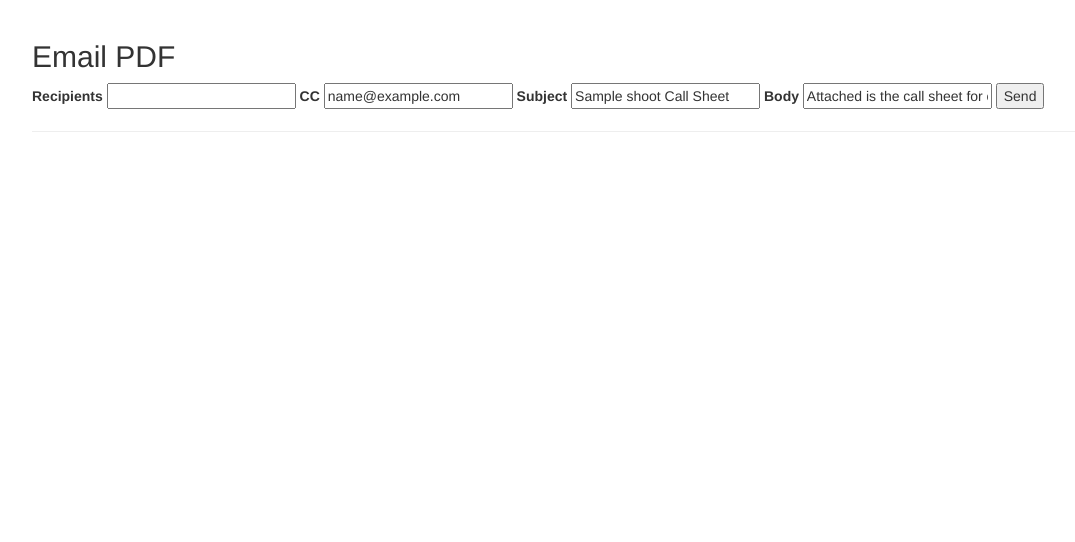
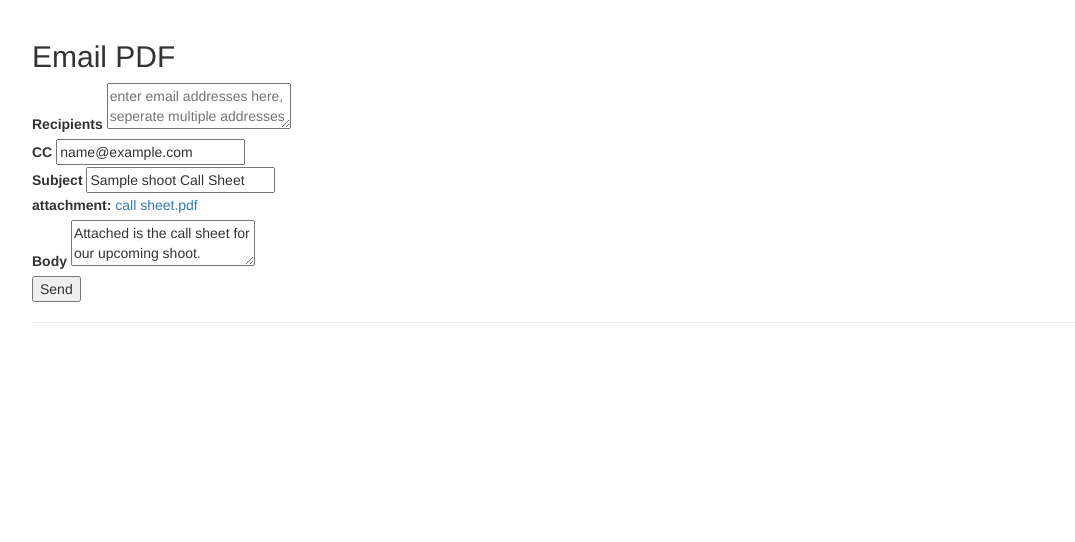
Before and after one commit to dbish/MyCallTime, a Flask app: page /emailpdf/1 in a window 1280 px wide. Shown: the top 542 px of the page, without its empty margins (38-1113 px from the left). Run offline with Flask 2, Linux system fonts and the light colour scheme; the visitor is signed in with stand-in values (Sample User, id 1); tables that the repository leaves empty hold one stand-in row (values such as "Sample post"); parts of the project's set-up code (start-up, migrations or seed data) failed here and were passed over; some libraries are stand-ins or nearby versions.

Commit message:
email sending flow now saves info before sending or previewing pdf, allows for a preview on the email sending page, and redirects to the dashboard with success message when complete.

```diff
--- a/MyCallTime/MyCallTime/forms.py
+++ b/MyCallTime/MyCallTime/forms.py
@@ -220,10 +220,10 @@ class SignInForm(Form):
             return False
 
 class EmailForm(Form):
-    recipient = TextField("Recipients",  [validators.Required("Please enter an email address."), validators.Email("Please enter a valid email address.")])
+    recipient = TextAreaField("Recipients",  [validators.Required("Please enter an email address."), validators.Email("Please enter a valid email address.")])
     cc = TextField("CC",  [validators.Email("Please enter a valid email address.")])
     subject = TextField("Subject", [validators.Required("Please enter a subject.")])
-    message = TextField("Body")
+    message = TextAreaField("Body")
     submit = SubmitField("Send")
 
 class ContactForm(Form):
--- a/MyCallTime/MyCallTime/static/content/site.css
+++ b/MyCallTime/MyCallTime/static/content/site.css
@@ -237,3 +237,17 @@ p.form-title
     width:100%;
 
 }
+
+
+
+.button{
+    width:150px;
+    display:block;
+    -moz-appearance:button;
+    -webkit-appearance:button;
+    cursor:pointer;
+}
+
+.hideButton{
+    display:none;
+}
--- a/MyCallTime/MyCallTime/templates/sendemail.html
+++ b/MyCallTime/MyCallTime/templates/sendemail.html
@@ -20,19 +20,29 @@
 
 <form action="{{ url_for('emailPDF', shoot_id=id) }}" method=post>
     {{ form.hidden_tag() }}
+    <div>
+        {{ form.recipient.label }}
+        {{ form.recipient(placeholder="enter email addresses here, seperate multiple addresses by commas") }}
 
-    {{ form.recipient.label }}
-    {{ form.recipient }}
-
+    </div>
+    <div>
         {{ form.cc.label }}
         {{ form.cc }}
-
+    </div>
+    <div>
         {{ form.subject.label }}
         {{ form.subject }}
-
+    </div>
+    <div>
+        <label>attachment:</label>
+        <a href="{{url_for('createPDF', shoot_id=id)}}" target="_blank">call sheet.pdf</a>
+    </div>
+    <div>
         {{ form.message.label }}
         {{ form.message }}
-
+    </div>
+    <div>
         {{ form.submit }}
+    </div>
 </form>
 {% endblock %}
--- a/MyCallTime/MyCallTime/views.py
+++ b/MyCallTime/MyCallTime/views.py
@@ -48,7 +48,7 @@ def home():
         title='Home Page',
         year=datetime.now().year,
         shoots=allShoots,
-        today=datetime.now(timezone('UTC')).strftime('%Y-%m-%d')
+        today=datetime.now(timezone('EST')).strftime('%Y-%m-%d')
     )
 
 
@@ -99,7 +99,7 @@ def viewShoot(shoot_id):
         for assistant in shoot.wardrobe.assistants:
             if assistant.archived == 1:
                 shoot.wardrobe.assistants.remove(assistant)
-        nowUTC = datetime.now(timezone('UTC'))
+        nowUTC = datetime.now(timezone('EST'))
 
         shoot.last_updated = nowUTC
 
@@ -108,12 +108,18 @@ def viewShoot(shoot_id):
             filename = file.filename
             file.save(os.path.join(app.config['UPLOAD_FOLDER'], str(shoot_id)))
 
+        db.session.commit()
 
-        db.session.commit()
+        if request.form['viewPDF']=="true":
+            return redirect(url_for('createPDF', shoot_id=shoot_id))
+
+        if request.form['emailPDF']=="true":
+            return redirect(url_for('emailPDF', shoot_id=shoot_id))
+
         flash('call sheet saved', 'success')
         return redirect(url_for('viewShoot', shoot_id=shoot_id))
 
-    time = datetime.now(timezone('UTC'))
+    time = datetime.now(timezone('EST'))
     if os.path.isfile(os.path.join(app.config['UPLOAD_FOLDER'], str(shoot_id))):
         hasImage = True
     else:
@@ -170,9 +176,20 @@ def newShoot():
             for talent in newShoot.talent:
                 if talent.archived == 1:
                     talent.shoot_id = None
+
+            nowUTC = datetime.now(timezone('EST'))
+            newShoot.last_updated = nowUTC
+
+
+
             db.session.commit()
             db.session.flush()
             db.session.refresh(newShoot)
+            file = request.files['file']
+            if file and allowed_file(file.filename):
+                filename = file.filename
+                file.save(os.path.join(app.config['UPLOAD_FOLDER'], str(newShoot.ID)))
+
             return redirect(url_for('viewShoot', shoot_id=newShoot.ID))
         else:
             flash('failed validation')
@@ -401,6 +418,7 @@ def createPDF(shoot_id):
     response.headers['Content-Disposition'] = 'filename="shoot.pdf"'
     return response
 
+
 @app.route('/savepdf/<int:shoot_id>', methods=['GET'])
 def savePDF(shoot_id):
     if 'email' not in session:
@@ -434,7 +452,10 @@ def emailPDF(shoot_id):
             shoot.status="updates sent"
             db.session.commit()
 
-            return 'Email sent.'
+            flash('call sheet emailed', 'success')
+
+            return redirect(url_for('home'))
+
 
 
     elif request.method == 'GET':
```
Also changed, not shown: MyCallTime/MyCallTime/static/scripts/newItem.js (+13 -0 lines), MyCallTime/MyCallTime/templates/edit.html (+11 -4 lines), 2 other files. Lines whose indentation alone changed are shown as unchanged.
